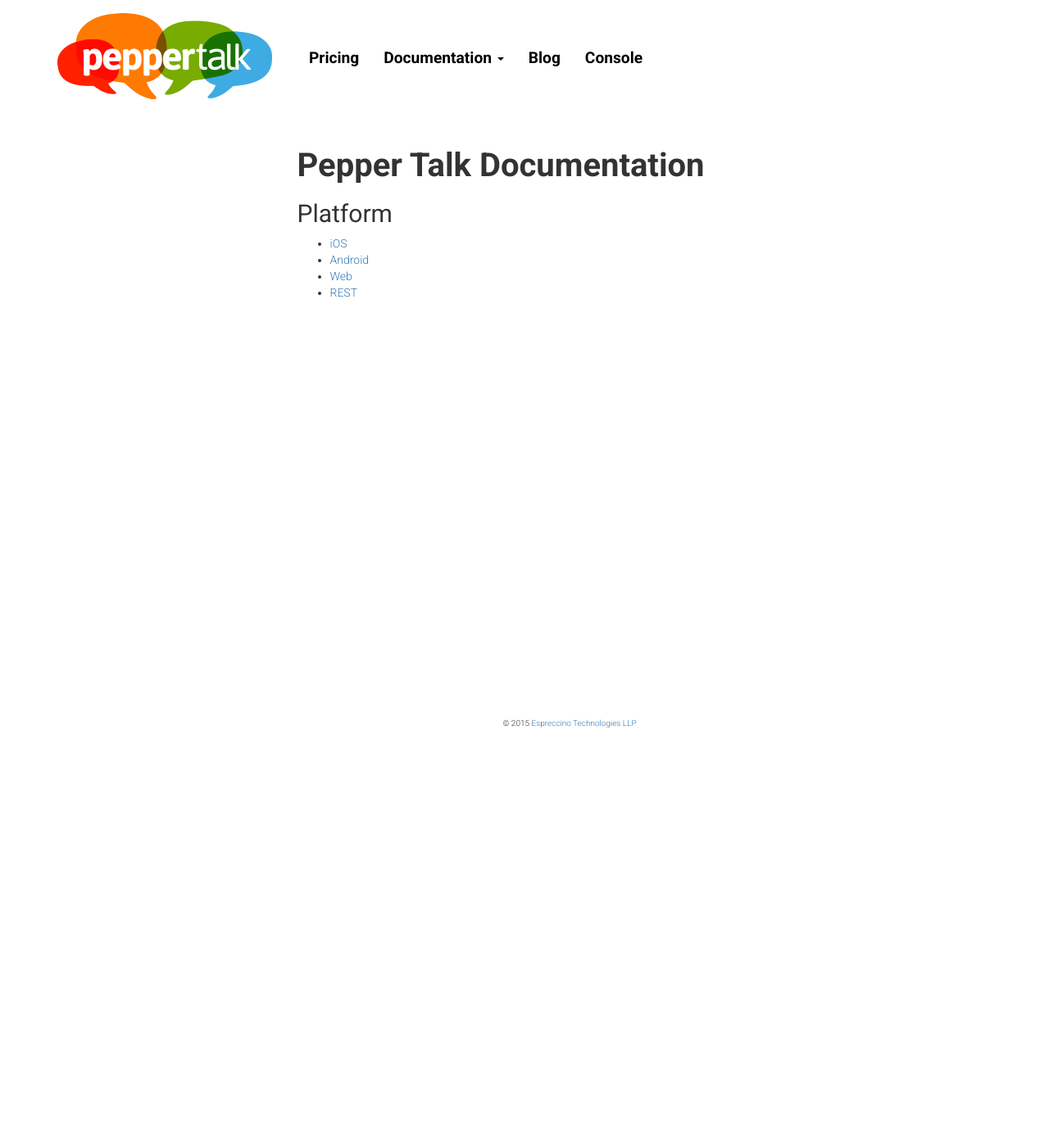
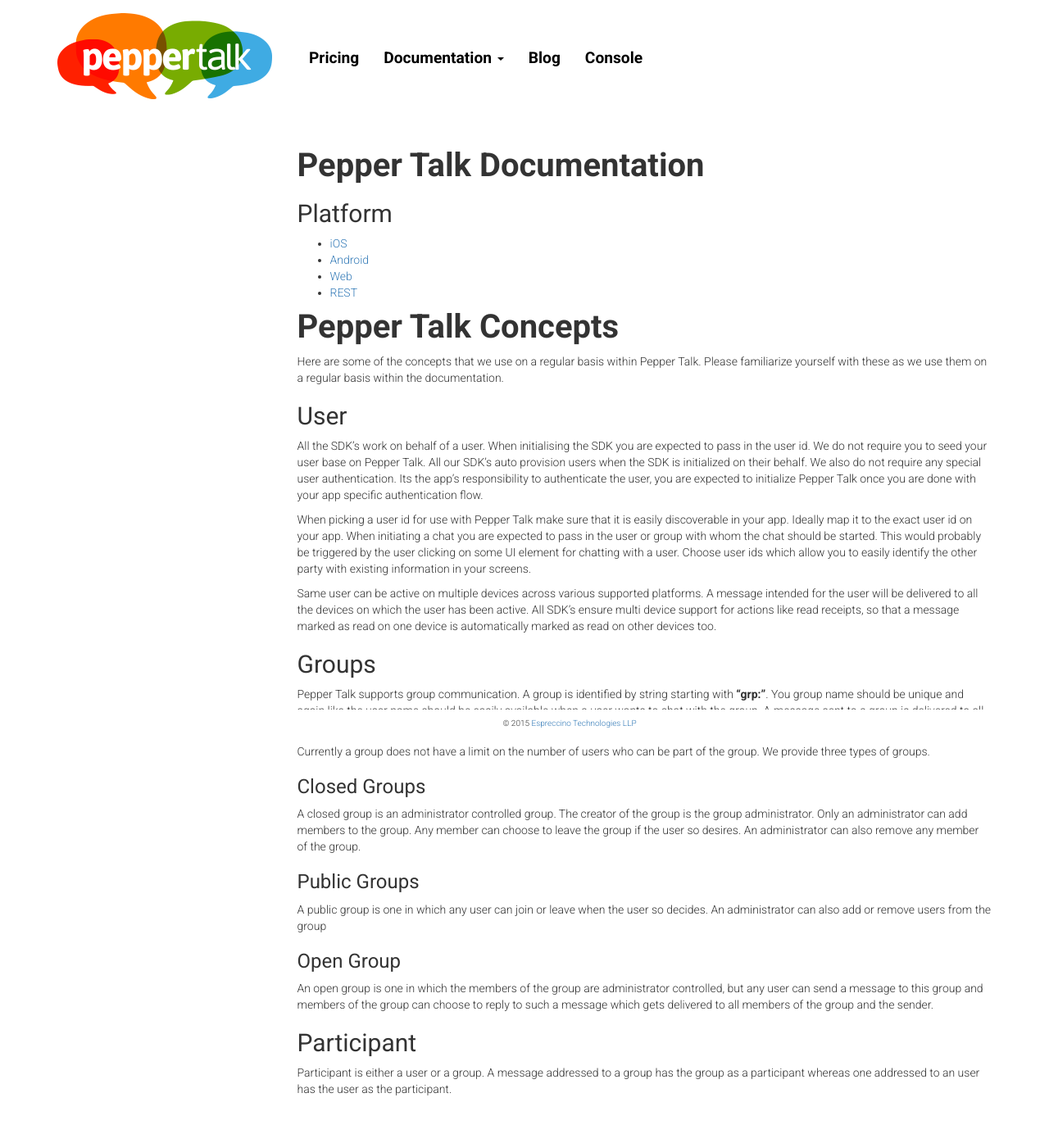
Before and after one commit to Espreccino/espreccino.github.io, a Jekyll site: the page built from index.md, in a window 1280 px wide. Shown: the whole page at 82% size. Built offline with Jekyll 4.4.1, drawn with Linux system fonts in a browser that asks for light colours; nearby versions of some CDN libraries; Markdown is read by kramdown in place of the engine named in the settings; before the commit the page ends 900 px from its top, so only the background shows below that.

Commit message:
add a concepts section to the root

```diff
--- a/index.md
+++ b/index.md
@@ -11,3 +11,37 @@ title: Pepper Talk
 * [Android](/android)
 * [Web](/web)
 * [REST](/REST)
+
+# Pepper Talk Concepts
+
+Here are some of the concepts that we use on a regular basis within Pepper Talk. Please familiarize yourself with these as we use them on a regular basis within the documentation.
+
+## User
+
+All the SDK's work on behalf of a user. When initialising the SDK you are expected to pass in the user id. We do not require you to seed your user base on Pepper Talk. All our SDK's auto provision users when the SDK is initialized on their behalf. We also do not require any special user authentication. Its the app's responsibility to authenticate the user, you are expected to initialize Pepper Talk once you are done with your app specific authentication flow.
+
+When picking a user id for use with Pepper Talk make sure that it is easily discoverable in your app. Ideally map it to the exact user id on your app. When initiating a chat you are expected to pass in the user or group with whom the chat should be started. This would probably be triggered by the user clicking on some UI element for chatting with a user. Choose user ids which allow you to easily identify the other party with existing information in your screens.
+
+Same user can be active on multiple devices across various supported platforms. A message intended for the user will be delivered to all the devices on which the user has been active. All SDK's ensure multi device support for actions like read receipts, so that a message marked as read on one device is automatically marked as read on other devices too.
+
+## Groups
+
+Pepper Talk supports group communication. A group is identified by string starting with **"grp:"**. You group name should be unique and again like the user name should be easily available when a user wants to chat with the group. A message sent to a group is delivered to all the members of the group.
+
+Currently a group does not have a limit on the number of users who can be part of the group. We provide three types of groups.
+
+### Closed Groups
+
+A closed group is an administrator controlled group. The creator of the group is the group administrator. Only an administrator can add members to the group. Any member can choose to leave the group if the user so desires. An administrator can also remove any member of the group.
+
+### Public Groups
+
+A public group is one in which any user can join or leave when the user so decides. An administrator can also add or remove users from the group
+
+### Open Group
+
+An open group is one in which the members of the group are administrator controlled, but any user can send a message to this group and members of the group can choose to reply to such a message which gets delivered to all members of the group and the sender.
+
+## Participant
+
+Participant is either a user or a group. A message addressed to a group has the group as a participant whereas one addressed to an user has the user as the participant.
```
